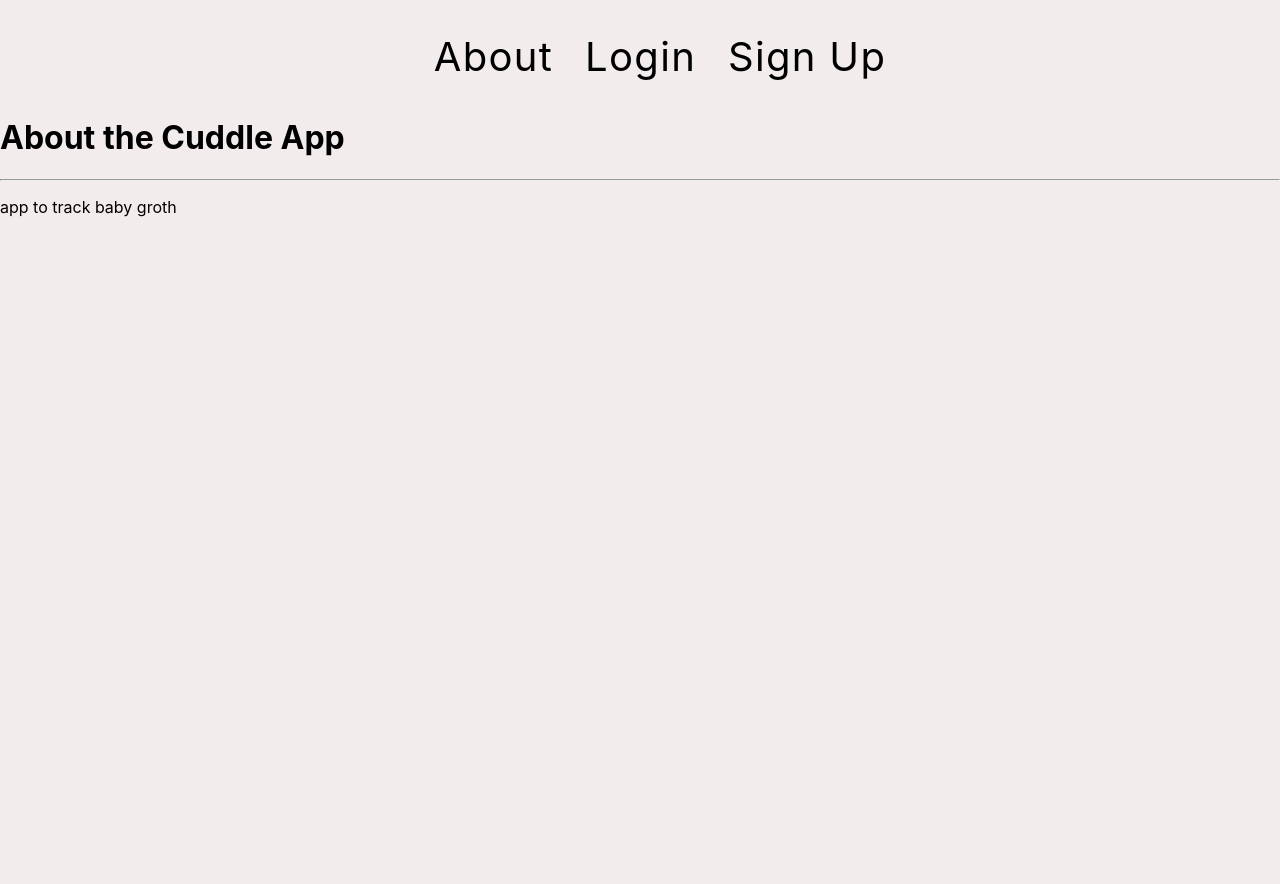
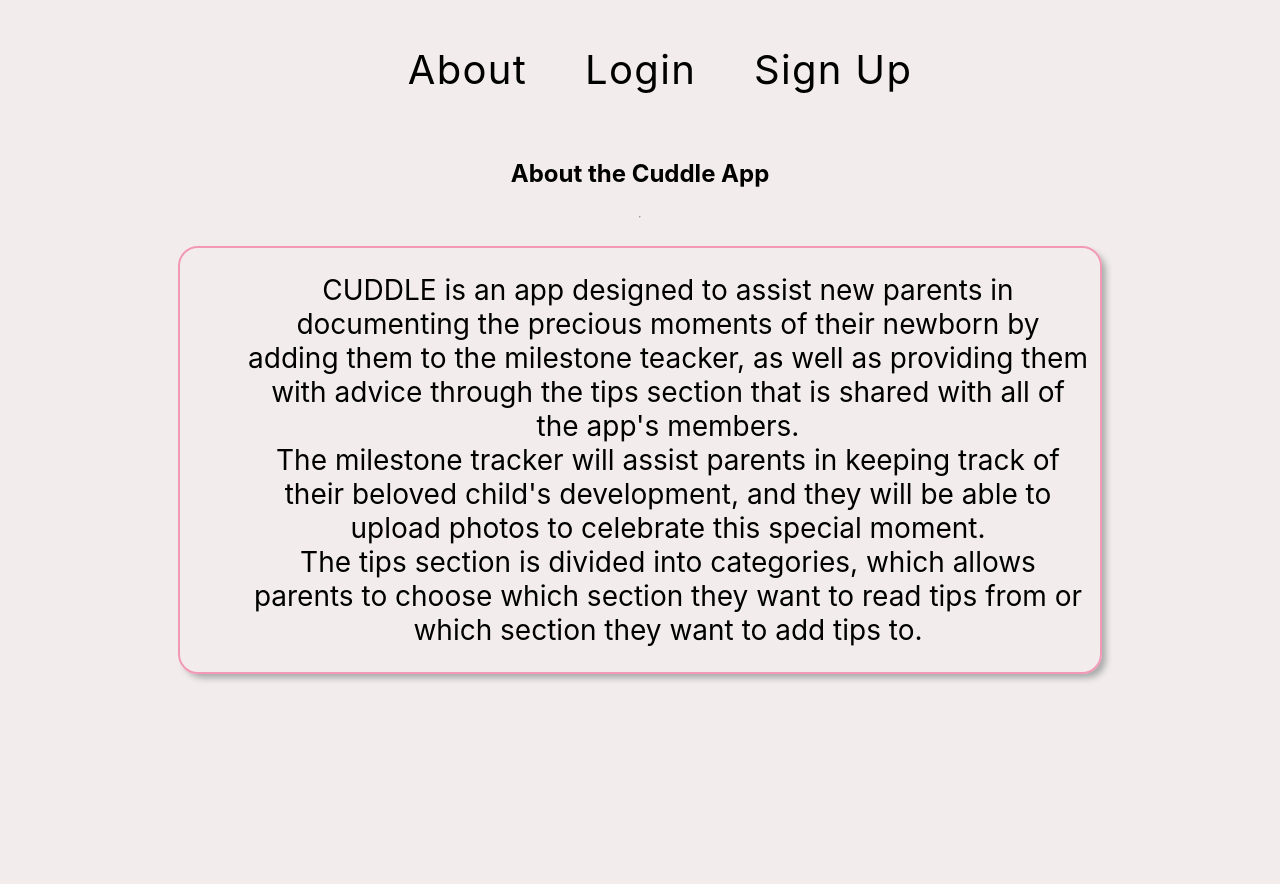
Before and after one commit to ralrubayee/cuddle, a Django app: page /about/ in a window 1280 px wide. Before the commit the page ends 217 px from the top, so only its background shows below. Run offline with Django 3.2, Linux system fonts and the light colour scheme.

Commit message:
Config deployment

```diff
--- a/main_app/static/css/style.css
+++ b/main_app/static/css/style.css
@@ -143,3 +143,23 @@
 text-align: left;
 margin-left: 5px;
 }
+.about-page{
+  display: flex;
+  flex-direction: column;
+  justify-content: center;
+  align-items: center;
+}
+.about{
+  border: 2px solid rgb(244, 152, 184);
+  box-shadow: 5px 5px 6px -1px #AAA;
+  font-size: 28px;
+  width: 70%;
+  height: 400px;
+  border-radius: 20px;
+  margin: 20px;
+  padding: 12px;
+  display: flex;
+  justify-content: center;
+  align-items: center;
+  text-align: center;
+}
--- a/main_app/templates/about.html
+++ b/main_app/templates/about.html
@@ -1,11 +1,22 @@
 {% extends 'base.html' %}
+{% load static %}
+
+{% block head %}
+<link rel="stylesheet" type="text/css" href="{% static 'css/style.css' %}"/>
+
+{% endblock %}
 
 {% block content %}
-
+<section class="about-page">
 <h1>About the Cuddle App</h1>
 <hr />
-<p>
-  app to track baby groth
-</p>
+<div class="about">
+  <ul>
+ <li> CUDDLE is an app designed to assist new parents in documenting the precious moments of their newborn by adding them to the milestone teacker, as well as providing them with advice through the tips section that is shared with all of the app's members.</li>
+ <li> The milestone tracker will assist parents in keeping track of their beloved child's development, and they will be able to upload photos to celebrate this special moment.</li>
+ <li> The tips section is divided into categories, which allows parents to choose which section they want to read tips from or which section they want to add tips to.</li>
+</ul>
+</div>
 
+</section>
 {% endblock %}
--- a/main_app/views.py
+++ b/main_app/views.py
@@ -115,7 +115,7 @@
 
 class TipUpdate(LoginRequiredMixin ,UpdateView):
   model = Tips
-  fields = '__all__'
+  fields = ['Name', 'title', 'description']
   success_url = '/tips-catgory/'
 
 
```
Also changed, not shown: readme.md (added).
